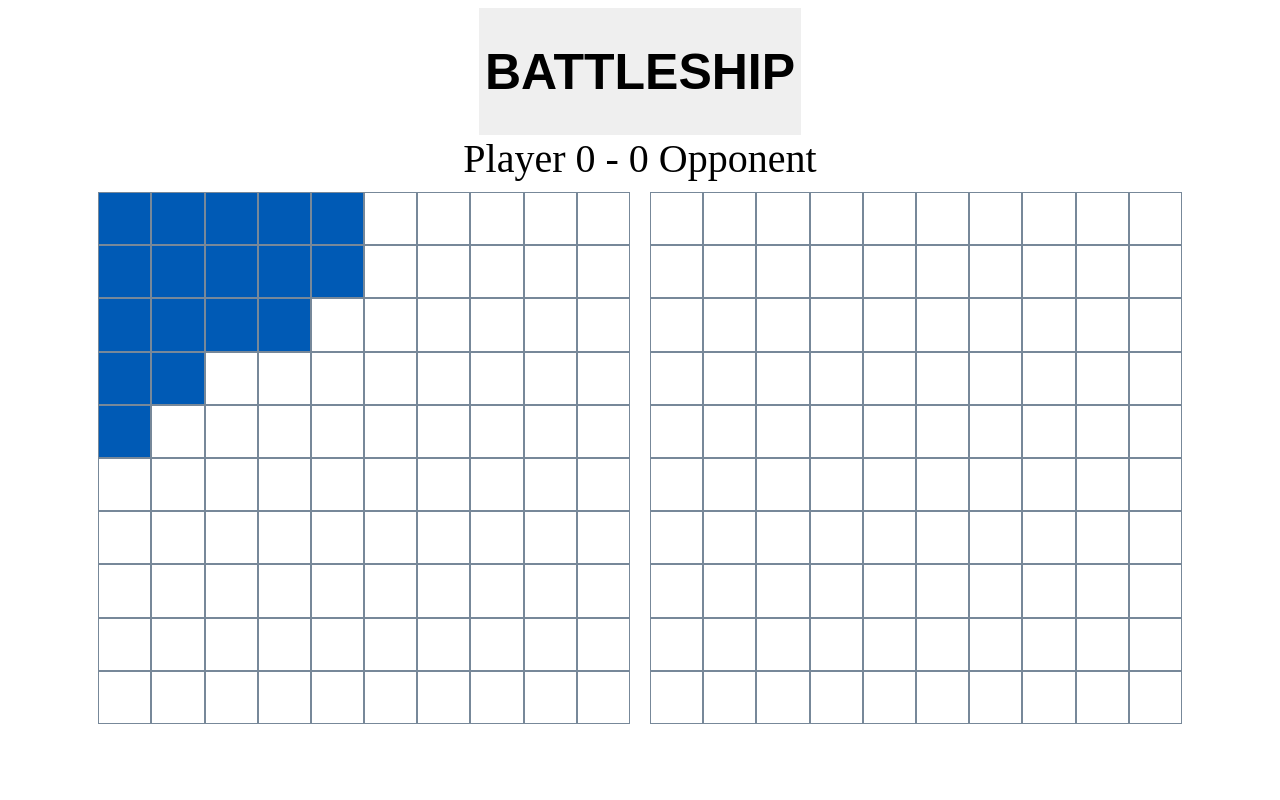
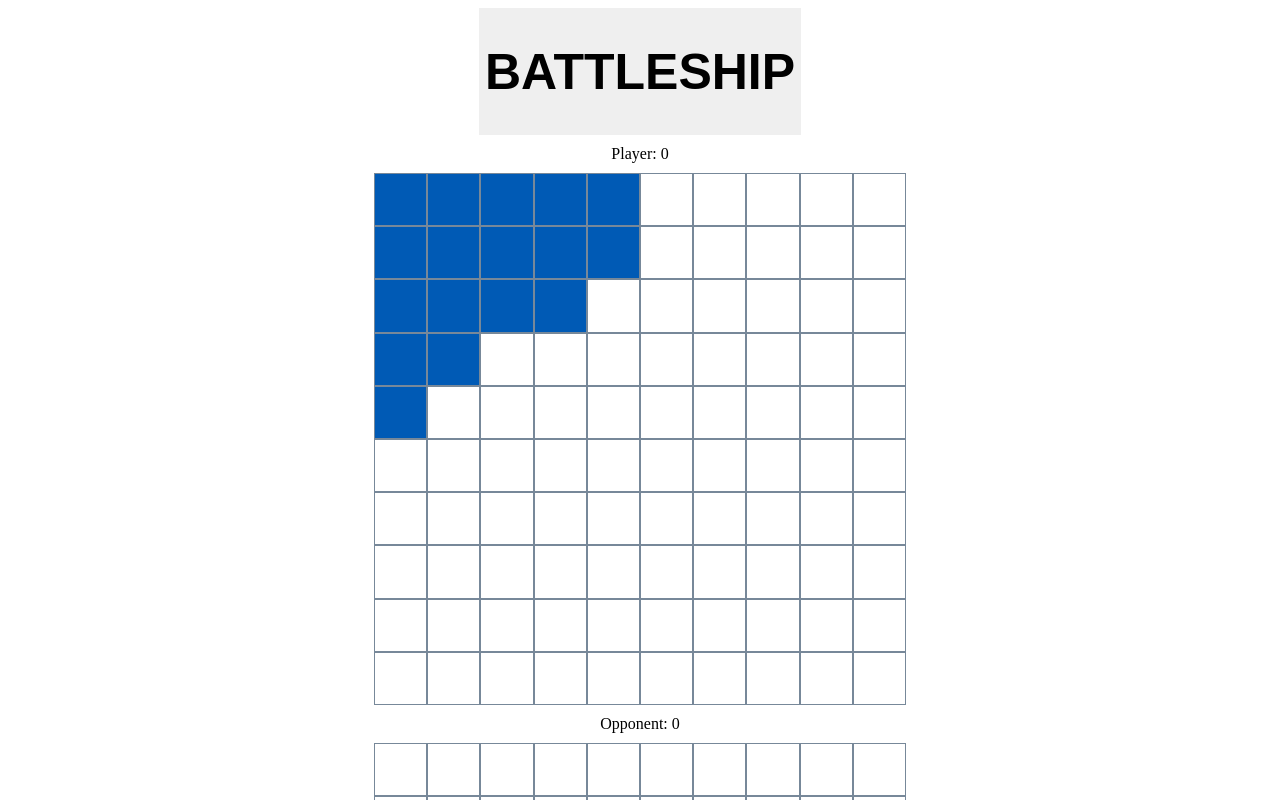
Before and after one commit to earacena/battleship-webapp-frontend, a React (Create React App) app: page /solo in a window 1280 px wide. Both pictures are taken after a click on the button "Ready!". Shown: the top 800 px of the page. Built offline with nearby package versions, Linux system fonts and the light colour scheme.

Commit message:
Improve positioning of boards

```diff
--- a/src/features/Battleship/Battleship.tsx
+++ b/src/features/Battleship/Battleship.tsx
@@ -266,21 +266,20 @@ function Battleship() {
         />
       )}
       {!editing && !gameEnded && (
-        <div>
-          <span style={{ textAlign: "center", fontSize: "40px" }}>
-            <Scores playerScore={playerScore} opponentScore={opponentScore} />
-          </span>
+        <div style={{ display: 'flex', marginTop: '10px', flexDirection: "column", alignItems: 'center', justifyContent: 'center' }}>
           <div
             style={
               {
                 display: "flex",
-                flexDirection: "row",
+                flexDirection: "column",
                 justifyContent: "center",
                 alignItems: "center",
               } as React.CSSProperties
             }
           >
-            <span>
+            <span style={{ display: 'flex', flexDirection: 'column', justifyContent: 'center', alignItems: 'center' }}>
+              {`Player: ${playerScore}`}
+              <div>
                 <Board size={boardSize} gridSize={gridSize}>
                   {board.map((row, y) =>
                     row.map((cell, x) => (
@@ -293,8 +292,11 @@ function Battleship() {
                     ))
                   )}
                 </Board>
+              </div>
             </span>
-            <span>
+            <span style={{ display: 'flex', flexDirection: 'column', justifyContent: 'center', alignItems: 'center' }}>
+              {`Opponent: ${opponentScore}`}
+              <div>
                 <Board size={boardSize} gridSize={gridSize}>
                   {opponentBoard.map((row, y) =>
                     row.map((cell, x) => (
@@ -309,6 +311,7 @@ function Battleship() {
                     ))
                   )}
                 </Board>
+              </div>
             </span>
           </div>
         </div>
```
Lines whose indentation alone changed are shown as unchanged.
